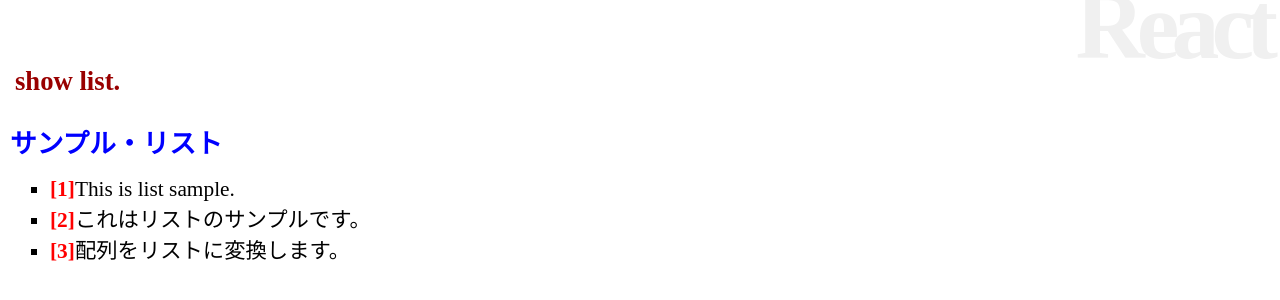
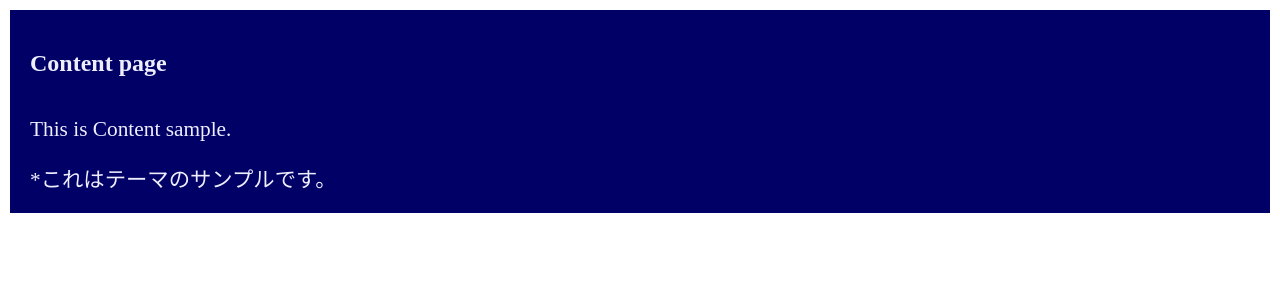
Before and after one commit to k1012g/react_app, a React (Create React App) app: page / in a window 1280 px wide. Shown: the top 300 px of the page. Built offline with nearby package versions, Linux system fonts and the light colour scheme.

Commit message:
modified

```diff
--- a/src/App.css
+++ b/src/App.css
@@ -36,3 +36,11 @@
     transform: rotate(360deg);
   }
 }
+
+input:invalid{
+  border: 2px dashed red;
+}
+
+input:valid{
+  border: 1px solid blue;
+}
--- a/src/App.js
+++ b/src/App.js
@@ -2,81 +2,54 @@
 import Rect from './Rect';
 import './App.css';
 
+let theme = {
+  light: {
+    backgroundColor: "#eef",
+    color: "#006",
+    padding: "10px"
+  },
+  dark: {
+    backgroundColor: '#006',
+    color: "#eef",
+    padding: "10px"
+  }
+};
+
+const ThemeContext = React.createContext(theme.dark);
+
 class App extends Component {
-  data = [
-    "This is list sample.",
-    "これはリストのサンプルです。",
-    "配列をリストに変換します。"
-  ];
-
-  msgStyle = {
-    color: "#900",
-    fontSize: "20pt",
-    margin: "20px 0px",
-    padding: "5px"
-  };
-
-  constructor(props){
-    super(props);
-    this.state = {
-      list: this.data
-    };
-  };
+  static contextType = ThemeContext;
 
   render(){
-    return <div>
-      <h1>React</h1>
-      <h2 style={this.msgStyle}>show list.</h2>
-      <List title="サンプル・リスト" data={this.data} />
-    </div>;
-  };
-}
-
-class List extends Component {
-  number = 1;
-
-  title = {
-    color: "blue",
-    fontSize: "20pt",
-    fontWeight: "bold"
-  };
-
-  render(){
-    let data = this.props.data;
-    return (
-      <div>
-        <p style={this.title}>{this.props.title}</p>
-          <ul>
-            {data.map((item) =>
-              <Item number={this.number++} value={item} key={this.number} />
-            )}
-          </ul>
+    return(
+      <div style={this.context}>
+        <Title value="Content page" />
+        <Message value="This is Content sample." />
+        <Message value="*これはテーマのサンプルです。" />
       </div>
     );
   };
 };
 
-class Item extends Component {
-  li = {
-    listStyleType: "square",
-    color: "#06",
-    fontSize: "16pt",
-    margin: "0px",
-    padding: "0px"
-  };
-
-  num = {
-    fontWeight: "bold",
-    color: "red"
-  };
+class Title extends Component {
+  static contextType = ThemeContext;
 
   render(){
-    return (
-      <li style={this.li}>
-        <span style={this.num}>[{this.props.number}]</span>
-        {this.props.value}
-      </li>
+    return(
+      <h2 style={this.context}>{this.props.value}</h2>
     );
   };
 };
+
+class Message extends Component {
+  static contextType = ThemeContext;
+
+  render(){
+    return(
+      <p style={this.context}>{this.props.value}</p>
+    );
+  };
+};
+
+
 export default App;
```
